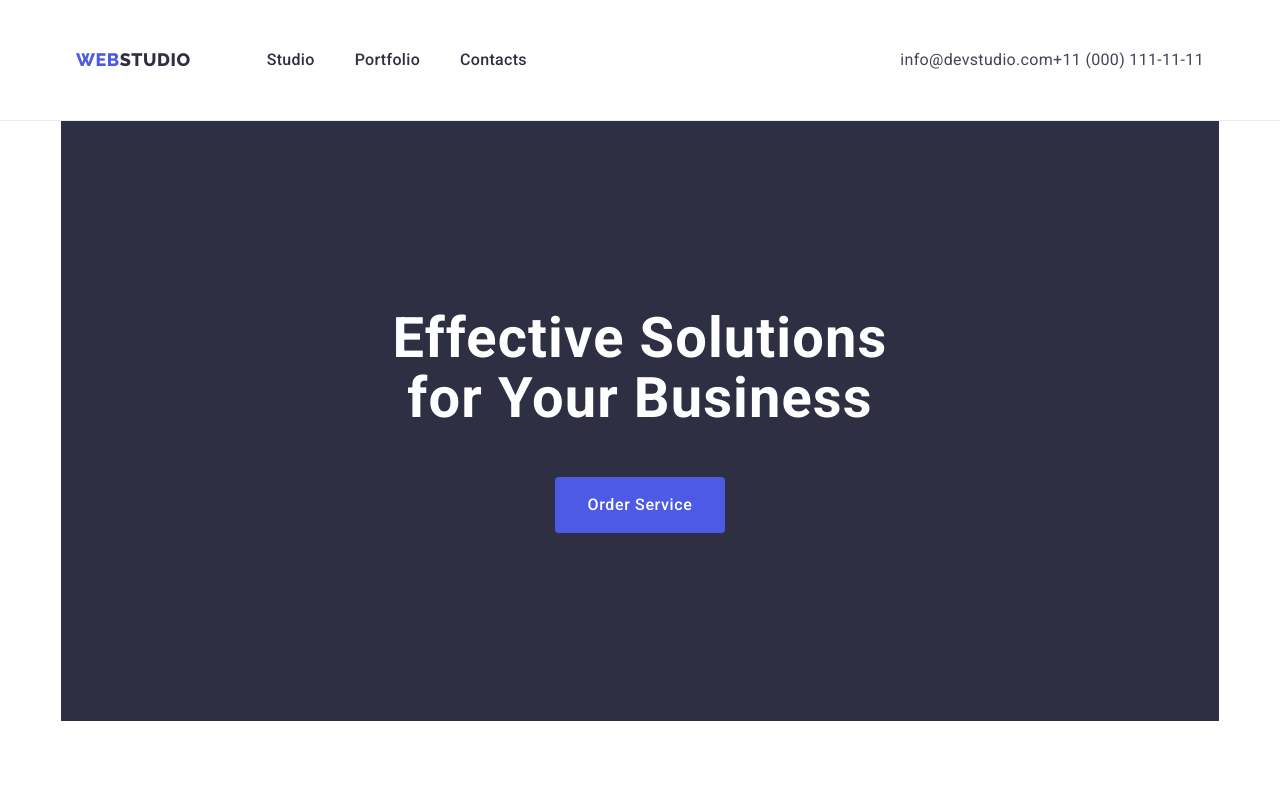
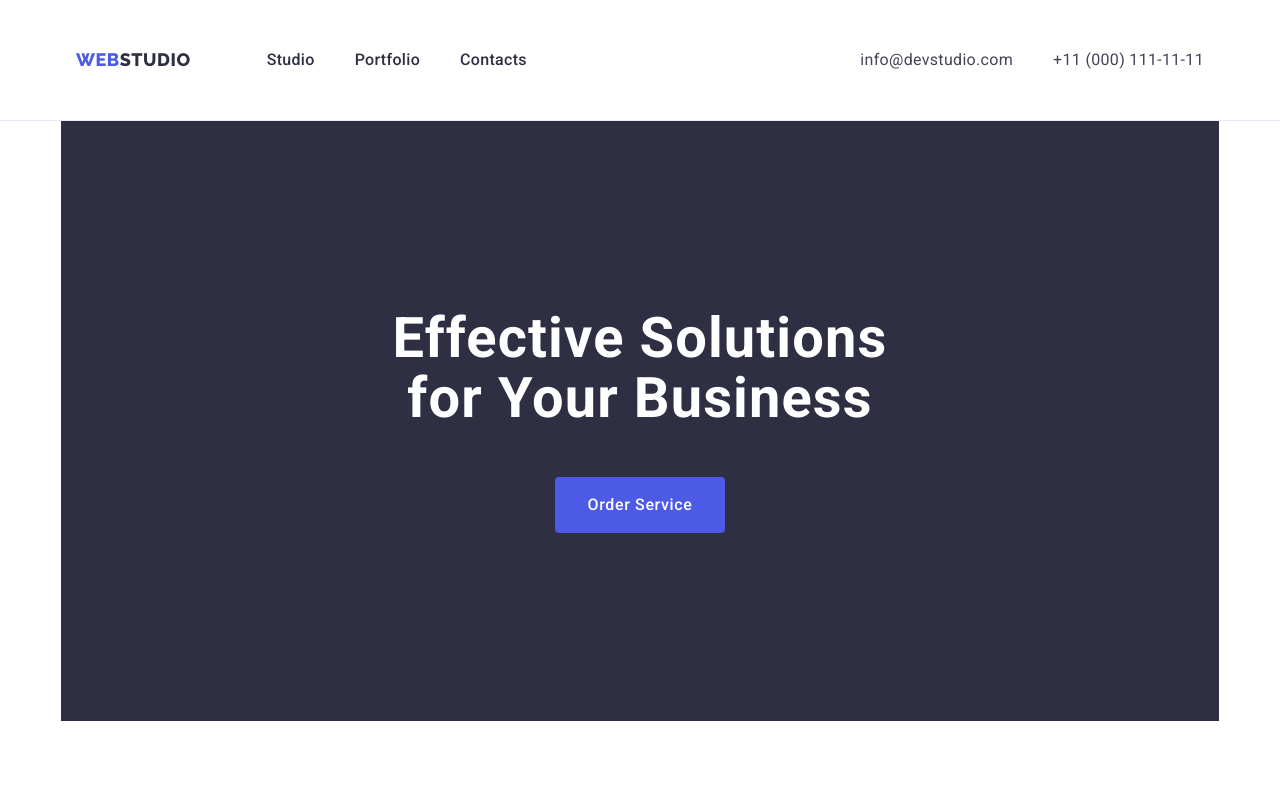
Before and after one commit to OlenaAAAA/goit-markup-hw-03, a plain HTML site: page index.html in a window 1280 px wide. Shown: the top 800 px of the page. Drawn offline with nearby package versions, Linux system fonts and the light colour scheme.

Commit message:
Update styles.css

```diff
--- a/css/styles.css
+++ b/css/styles.css
@@ -139,7 +139,7 @@ img {
   color: var(--ocean-color);
 }
 
-.header-tel-mail {
+.tel-mail-header-container {
   font-style: normal;
   display: flex;
   gap: 40px;
```
